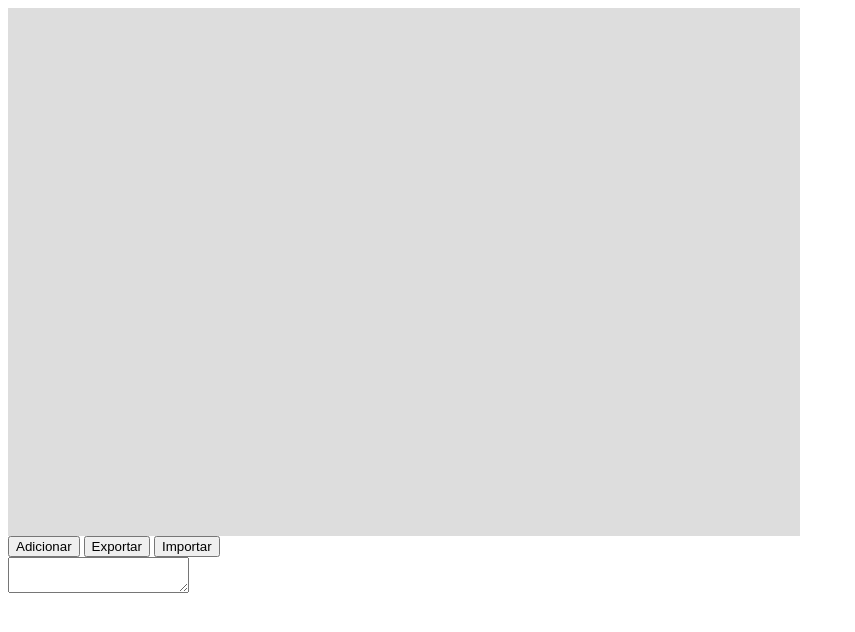
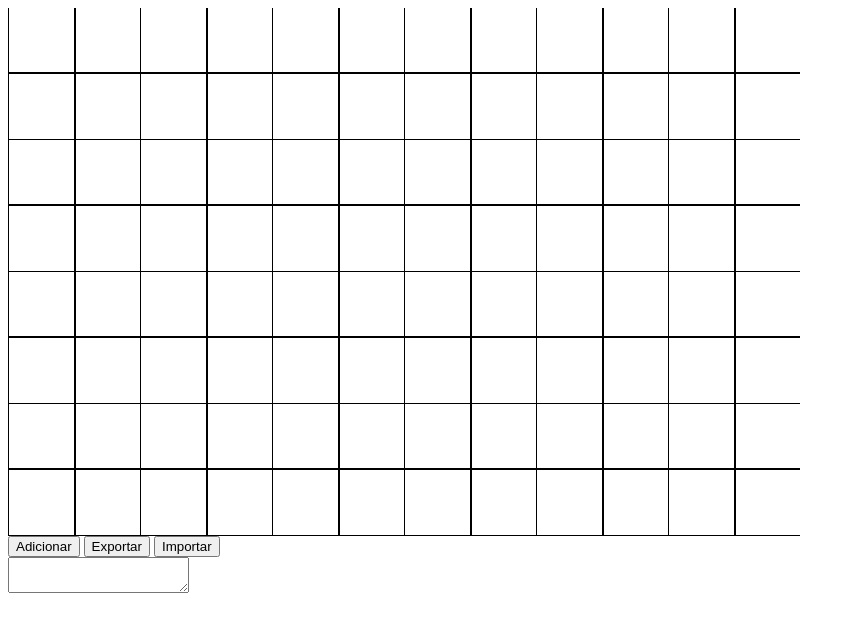
Before and after one commit to GabrielLasso/mapa-palco, a website built with Parcel: page index.html in a window 1280 px wide. Shown: the whole page, without its empty margins (0-855 px from the left). Built offline with nearby package versions, Linux system fonts and the light colour scheme.

Commit message:
Create the lines in map css

```diff
--- a/style.css
+++ b/style.css
@@ -18,6 +18,28 @@
     width: 500px;
     height: 500px;
     background-color: #dddddd;
+    background: repeating-linear-gradient(
+        0deg,
+        #000,
+        #000 1px,
+        #fff0 1px,
+        #fff0 66px,
+        #000 66px,
+        #000 68px,
+        #fff0 67px,
+        #fff0 132px
+    ),
+    repeating-linear-gradient(
+        90deg,
+        #000,
+        #000 1px,
+        #fff0 1px,
+        #fff0 66px,
+        #000 66px,
+        #000 68px,
+        #fff0 67px,
+        #fff0 132px
+    );
 }
 
 #selection {
```
